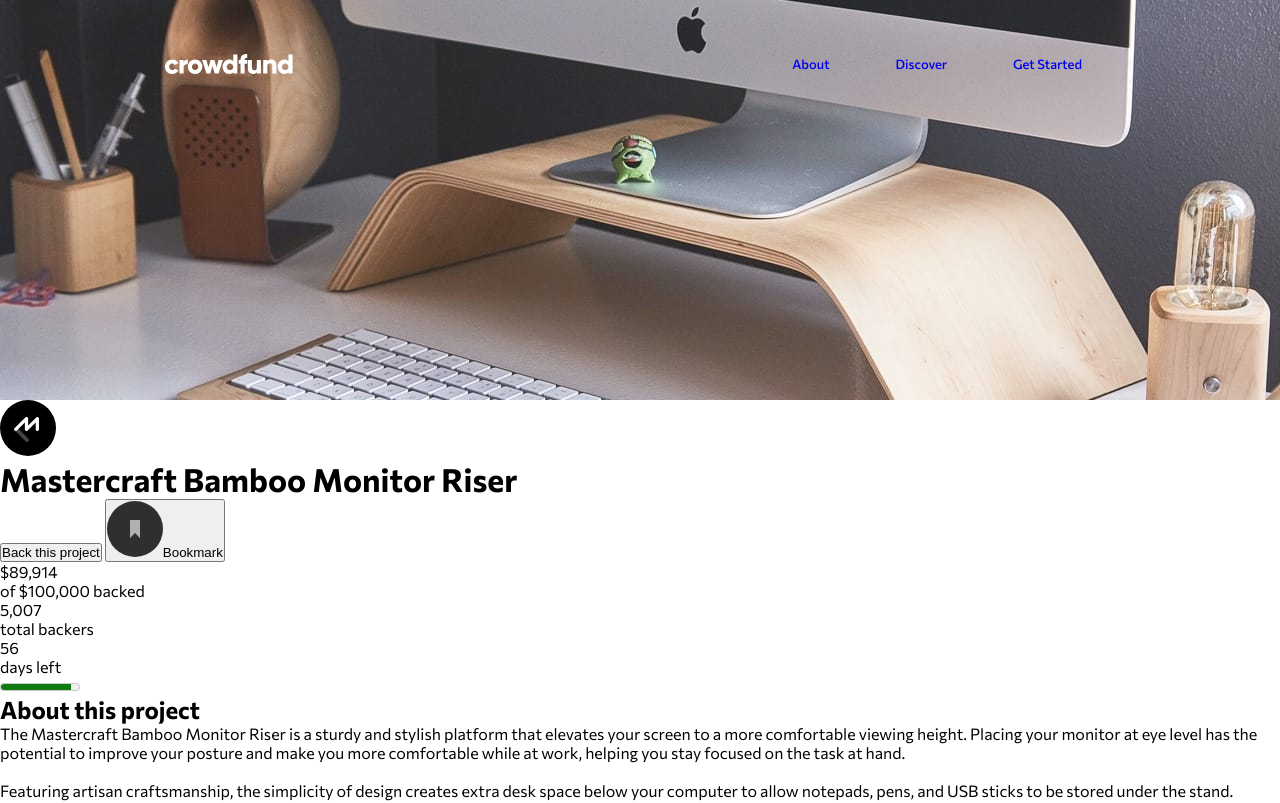
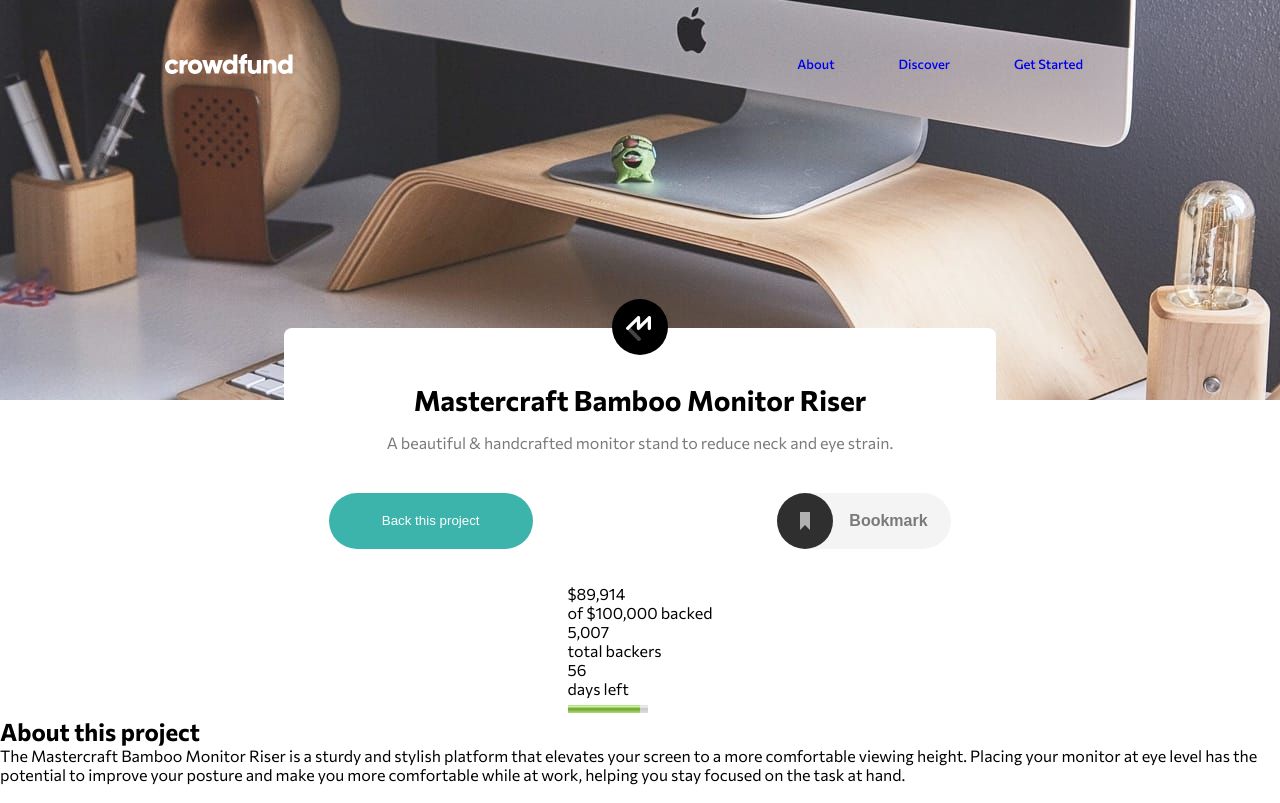
Before and after one commit to bojanab987/crowdfunding, a plain HTML site: page index.html in a window 1280 px wide. Shown: the top 803 px of the page. Drawn offline with Linux system fonts and the light colour scheme.

Commit message:
update styles - top container

```diff
--- a/css/style.css
+++ b/css/style.css
@@ -11,6 +11,7 @@
 *, *::after, *::before{
   margin: 0;
   padding:0;
+  border:none;
   box-sizing: border-box;
   -webkit-box-sizing: border-box;
 }
@@ -37,7 +38,7 @@ img {
 }
 /*navigation bar start*/
 .nav__container{
-  height:128px;
+  height:8rem;
   padding:0 165px;
   width: 100%;
   display: -webkit-box;
@@ -53,7 +54,7 @@ img {
   overflow: hidden;
 }
 .nav__container .logo{
-  max-width: 130px;
+  max-width: 8.125rem;
   overflow: hidden;
 }
 
@@ -99,10 +100,10 @@ img {
   text-decoration: none;
   display: block;
   /* color:var(--neutral-white); */
-  font-size: 13px;
+  font-size: 0.8125rem;
   font-weight: 500;
   text-align: center;
-  padding:0 33px;
+  padding:0 2rem;
   cursor: pointer;
 }
 
@@ -115,9 +116,9 @@ img {
 }
 
 .topnav__icon-open{
-  padding: 18px 8px;
-  width: 50px;
-  height: 60px;
+  padding: .125rem 0.5rem;
+  width: 3.125rem;
+  height: 3.75rem;
   display: none;
   -webkit-box-orient: vertical;
   -webkit-box-direction: normal;
@@ -133,27 +134,81 @@ img {
   position: relative;
   text-align: right;
   float:right;
-  padding:10px;
+  padding:0.625rem;
 }
 
 .topnav__icon-close span{
-  height: 40px;
-  padding-top: 10px;
+  height: 2.5rem;
+  padding-top: 0.625rem;
   display: inline-block;
   vertical-align: middle;
   cursor: pointer;
 }
 /*nav bar end*/
 
-  .container{}
-  .top__container{}
-  .top__logo-img{}
-  .top__title{}
-  .top__text{}
-  .top__button{}
-  .top__button-left{}
-  .top__button-right{}
-  .bookmark-icon{}
+  .container{
+    display:flex;
+    flex-direction: column;
+    /* justify-content: center; */
+    width:100%;
+    align-items: center;
+  }
+  .top__container{
+    max-width: 45.625rem;
+    max-height: 16rem;
+    margin-top: -4.5rem;
+    background-color: var(--neutral-white);
+    display:flex;
+    flex-direction: column;
+    justify-content: center;
+    align-items: center;
+    border-radius: 0.5rem;
+  }
+  .top__logo-img{
+    margin-top: -1.5rem;
+    /* height: 56px;
+    width: 56px; */
+    align-self: center;
+  }
+  .top__title{
+    font-weight: 700;
+    font-size: 1.75rem;
+    line-height: 1.25;
+    margin:1.75rem 8.125rem 0.9rem;
+  }
+  .top__text{
+    font-weight: 400;
+    font-size: 1rem;
+    line-height: 1.25;
+    color:var(--neutral-darkGray);
+  }
+  .top__button{
+    display: flex;
+    flex-direction: row;
+    justify-content: space-between;
+    width:100%;
+    padding:2.5rem 2.8125rem;
+  }
+  .top__button-left{
+    border-radius: 2rem;
+    width:12.75rem;
+    background-color:var(--primary-cyan);
+    color: var(--neutral-white);
+  }
+  .top__button-right{
+    border-radius: 2rem;
+    width:10.875rem;
+    background-color: hsla(0, 0%, 18%, 0.05);
+    display:flex;
+    align-items: center;
+    color:var(--neutral-darkGray);
+    font-size: 1rem;
+    gap:1rem;
+    font-weight: 700;
+  }
+  .bookmark-icon{
+
+  }
 
   .progress__container{}
   .progress__stats{}
--- a/index.html
+++ b/index.html
@@ -38,7 +38,7 @@
             <div class="top__container">
                 <img class="top__logo-img" src="./assets/logo-mastercraft.svg" alt="logo-mastercraft">
                 <h1 class="top__title">Mastercraft Bamboo Monitor Riser</h1>
-                <p class="top__text"></p>
+                <p class="top__text">A beautiful & handcrafted monitor stand to reduce neck and eye strain.</p>
                 <div class="top__button">
                     <button class="top__button-left">Back this project</button>
                     <button class="top__button-right"><img src="./assets/icon-bookmark.svg" alt="bookmark"
```
